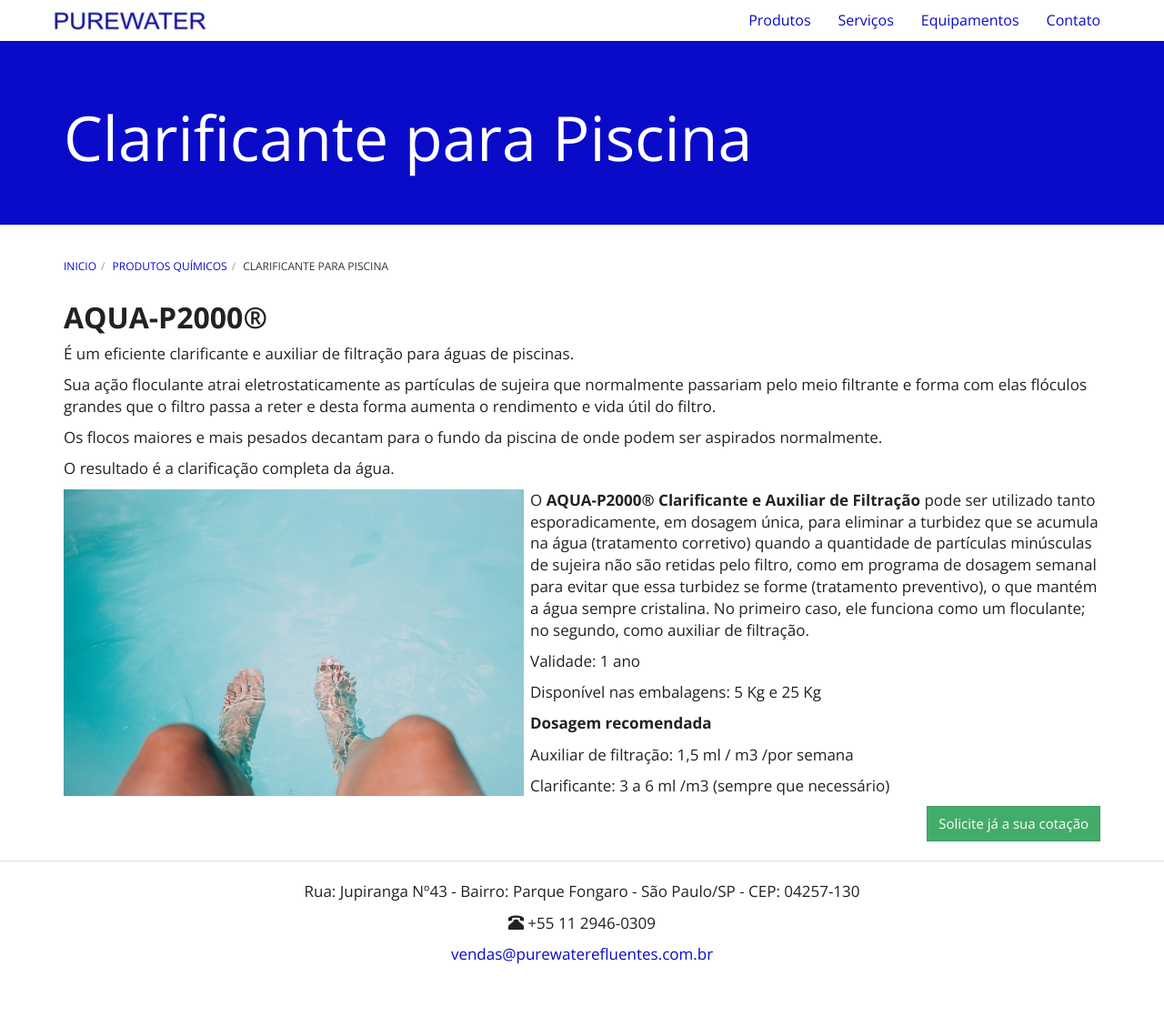
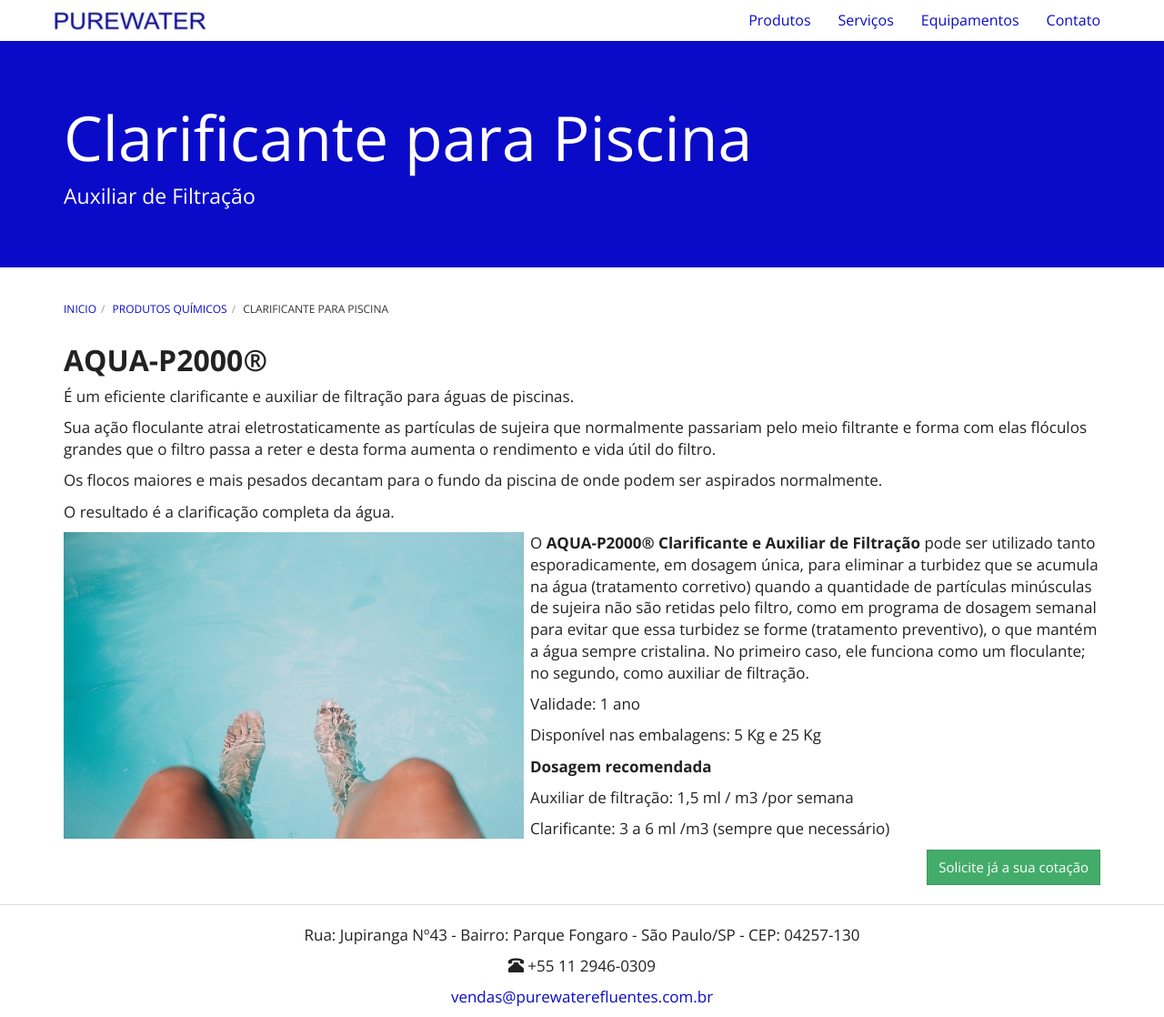
Before and after one commit to purewaterefluentes/purewaterefluentes.github.io, a Jekyll site: the page built from produtos/clarificante-para-piscina.md, in a window 1280 px wide and 1118 px high. Shown: the whole window at 91% size. Built offline with Jekyll 4.4.1, drawn with Linux system fonts in a browser that asks for light colours; nearby versions of some CDN libraries; library files that are not in the unit come from our copies.

Commit message:
Update clarificante-para-piscina.md

```diff
--- a/produtos/clarificante-para-piscina.md
+++ b/produtos/clarificante-para-piscina.md
@@ -2,7 +2,7 @@
 layout: contato
 pageTitle: Clarificante para Piscina | Purewater Efluentes
 title: Clarificante para Piscina
-subtitle:
+subtitle: Auxiliar de Filtração
 ---
 ## **AQUA-P2000®**
 
```
